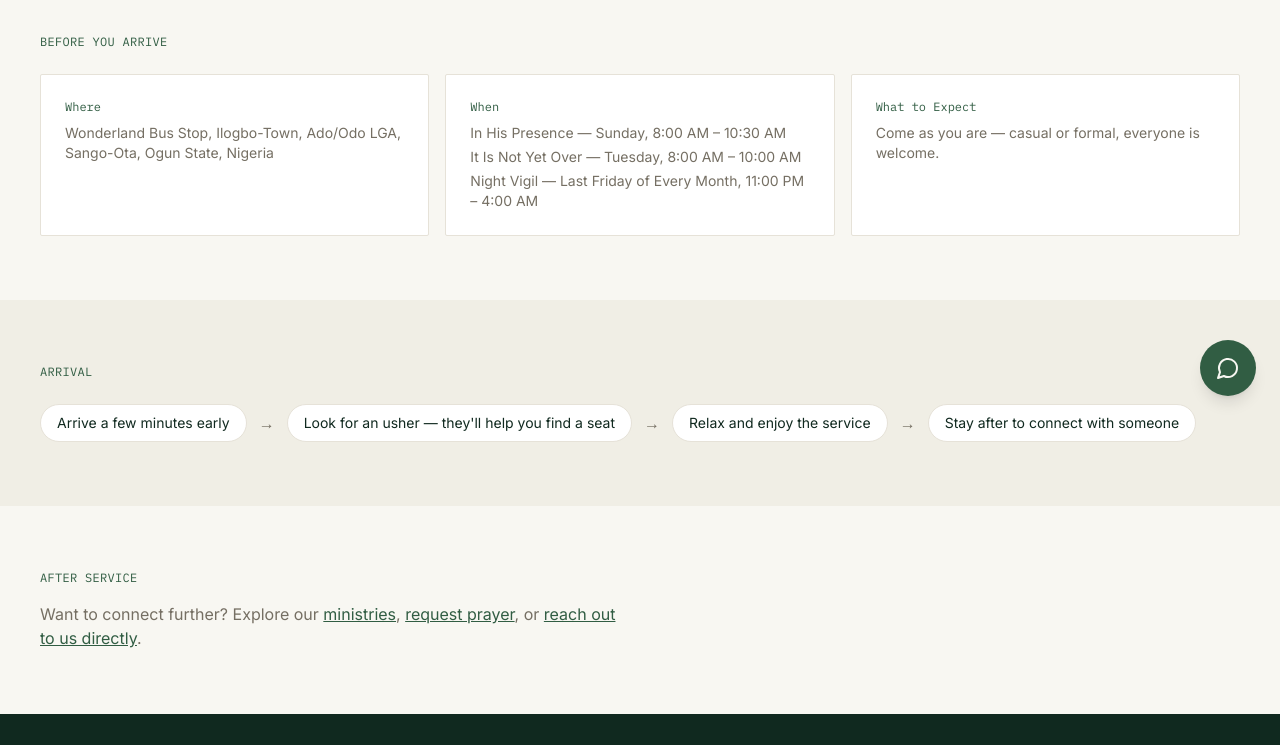
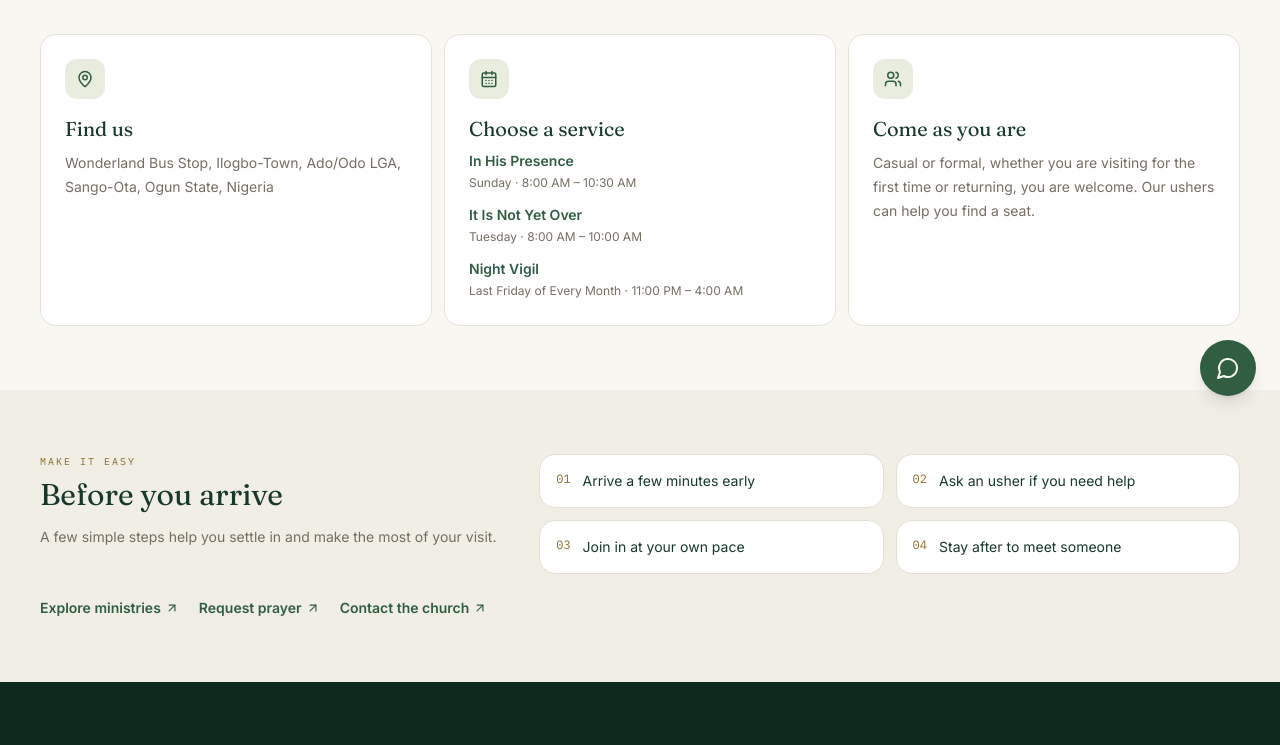
Before and after one commit to taiwoatlas/surefire-next, a Next.js app: page /plan-your-visit in a window 1280 px wide. Shown: the part 380-1125 px from the top of the page. Built offline with nearby package versions, Linux system fonts and the light colour scheme; no server answers.

Commit message:
Redesign About and Plan Your Visit pages for concise visitor journeys

```diff
--- a/app/plan-your-visit/page.tsx
+++ b/app/plan-your-visit/page.tsx
@@ -1,5 +1,6 @@
 import type { Metadata } from "next";
 import Link from "next/link";
+import { ArrowUpRight, CalendarDays, MapPin, MessageCircle, Users } from "lucide-react";
 import { PageHeader } from "@/components/layout/PageHeader";
 import { Section } from "@/components/layout/Section";
 import { church, services } from "@/data/church";
@@ -13,65 +14,48 @@ export const metadata: Metadata = {
 export default function PlanYourVisitPage() {
   return (
     <>
-      <PageHeader
-        eyebrow="First Time Here?"
-        title="Plan Your Visit"
-        lede="Here's everything you need to know before you arrive."
-        breadcrumbs={[{ label: "Home", href: "/" }, { label: "Plan Your Visit" }]}
-      />
+      <PageHeader eyebrow="Your first visit" title="You are welcome here." lede="Know where to go, when to arrive, and what to expect before you join us." breadcrumbs={[{ label: "Home", href: "/" }, { label: "Plan Your Visit" }]} />
 
       <Section tone="paper">
-        <p className="font-mono text-xs uppercase tracking-wide text-red">Before You Arrive</p>
-        <div className="mt-6 grid gap-4 md:grid-cols-3">
-          <div className="rounded-sm border border-line bg-charcoal p-6">
-            <p className="font-mono text-xs text-red">Where</p>
-            <p className="mt-2 text-sm text-gray">{church.address}</p>
-          </div>
-          <div className="rounded-sm border border-line bg-charcoal p-6">
-            <p className="font-mono text-xs text-red">When</p>
-            <div className="mt-2 flex flex-col gap-1">
-              {services.map((s) => (
-                <p key={s.key} className="text-sm text-gray">
-                  {s.name} — {s.day}, {s.time}
-                </p>
-              ))}
+        <div className="grid gap-3 md:grid-cols-3">
+          <article className="rounded-2xl border border-[#e6e2d8] bg-white p-5 sm:p-6">
+            <span className="grid size-10 place-items-center rounded-xl bg-[#e9eddf] text-[#315d43]"><MapPin size={18} aria-hidden="true" /></span>
+            <h2 className="mt-4 font-display text-xl text-[#18382b]">Find us</h2>
+            <p className="mt-2 text-sm leading-6 text-[#756f63]">{church.address}</p>
+          </article>
+          <article className="rounded-2xl border border-[#e6e2d8] bg-white p-5 sm:p-6">
+            <span className="grid size-10 place-items-center rounded-xl bg-[#e9eddf] text-[#315d43]"><CalendarDays size={18} aria-hidden="true" /></span>
+            <h2 className="mt-4 font-display text-xl text-[#18382b]">Choose a service</h2>
+            <div className="mt-2 flex flex-col gap-3">
+              {services.map((s) => <div key={s.key}><p className="text-sm font-semibold text-[#315d43]">{s.name}</p><p className="mt-0.5 text-xs leading-5 text-[#756f63]">{s.day} · {s.time}</p></div>)}
             </div>
-          </div>
-          <div className="rounded-sm border border-line bg-charcoal p-6">
-            <p className="font-mono text-xs text-red">What to Expect</p>
-            <p className="mt-2 text-sm text-gray">Come as you are — casual or formal, everyone is welcome.</p>
-          </div>
+          </article>
+          <article className="rounded-2xl border border-[#e6e2d8] bg-white p-5 sm:p-6">
+            <span className="grid size-10 place-items-center rounded-xl bg-[#e9eddf] text-[#315d43]"><Users size={18} aria-hidden="true" /></span>
+            <h2 className="mt-4 font-display text-xl text-[#18382b]">Come as you are</h2>
+            <p className="mt-2 text-sm leading-6 text-[#756f63]">Casual or formal, whether you are visiting for the first time or returning, you are welcome. Our ushers can help you find a seat.</p>
+          </article>
         </div>
       </Section>
 
       <Section tone="stone">
-        <p className="font-mono text-xs uppercase tracking-wide text-red">Arrival</p>
-        <div className="mt-6 flex flex-wrap gap-3">
-          {["Arrive a few minutes early", "Look for an usher — they'll help you find a seat", "Relax and enjoy the service", "Stay after to connect with someone"].map(
-            (step, i, arr) => (
-              <div key={step} className="flex items-center gap-3">
-                <span className="rounded-full border border-line bg-charcoal px-4 py-2 text-sm">{step}</span>
-                {i < arr.length - 1 && <span className="text-gray">→</span>}
-              </div>
-            ),
-          )}
+        <div className="grid gap-8 md:grid-cols-[.8fr_1.2fr] md:items-start">
+          <div><p className="font-mono text-[10px] uppercase tracking-[.2em] text-[#8b6b2c]">Make it easy</p><h2 className="mt-2 font-display text-3xl text-[#18382b]">Before you arrive</h2><p className="mt-3 text-sm leading-6 text-[#756f63]">A few simple steps help you settle in and make the most of your visit.</p></div>
+          <ol className="grid gap-3 sm:grid-cols-2">
+            {["Arrive a few minutes early", "Ask an usher if you need help", "Join in at your own pace", "Stay after to meet someone"].map((step, i) => <li key={step} className="flex gap-3 rounded-2xl border border-[#e2dfd5] bg-white p-4"><span className="font-mono text-xs text-[#8b6b2c]">0{i + 1}</span><span className="text-sm leading-5 text-[#18382b]">{step}</span></li>)}
+          </ol>
+        </div>
+        <div className="mt-6 flex flex-wrap gap-x-5 gap-y-3 text-sm">
+          <Link href="/ministries" className="inline-flex items-center gap-1 font-semibold text-[#315d43] hover:text-[#8b6b2c]">Explore ministries <ArrowUpRight size={14} aria-hidden="true" /></Link>
+          <Link href="/prayer-request" className="inline-flex items-center gap-1 font-semibold text-[#315d43] hover:text-[#8b6b2c]">Request prayer <ArrowUpRight size={14} aria-hidden="true" /></Link>
+          <Link href="/contact" className="inline-flex items-center gap-1 font-semibold text-[#315d43] hover:text-[#8b6b2c]">Contact the church <ArrowUpRight size={14} aria-hidden="true" /></Link>
         </div>
       </Section>
 
-      <Section tone="paper">
-        <p className="font-mono text-xs uppercase tracking-wide text-red">After Service</p>
-        <p className="mt-4 max-w-xl text-gray">
-          Want to connect further? Explore our <Link href="/ministries" className="text-red underline">ministries</Link>,{" "}
-          <Link href="/prayer-request" className="text-red underline">request prayer</Link>, or{" "}
-          <Link href="/contact" className="text-red underline">reach out to us directly</Link>.
-        </p>
-      </Section>
-
       <Section tone="ink">
-        <p className="font-mono text-xs uppercase tracking-wide text-gold">Let Us Know You&apos;re Coming</p>
-        <p className="mt-4 max-w-md text-gray-onInk">Optional — but it helps us welcome you properly.</p>
-        <div className="mt-8 max-w-lg">
-          <VisitorContactForm />
+        <div className="grid gap-8 md:grid-cols-[.8fr_1.2fr] md:items-start">
+          <div><p className="font-mono text-[10px] uppercase tracking-[.2em] text-[#e7cb87]">Let us know</p><h2 className="mt-2 font-display text-3xl text-white">We can help you feel at home.</h2><p className="mt-3 text-sm leading-6 text-white/65">Tell us when you plan to visit. This is optional, but it helps us welcome you.</p><a href={`https://wa.me/${church.whatsapp.church}?text=${encodeURIComponent("Hello, I am planning to visit The Surefire Christian Church of God.")}`} target="_blank" rel="noopener noreferrer" className="mt-5 inline-flex items-center gap-2 text-sm font-semibold text-[#e7cb87] hover:text-white"><MessageCircle size={16} aria-hidden="true" /> Message us on WhatsApp</a></div>
+          <div className="rounded-2xl border border-white/10 bg-white/[.04] p-4 sm:p-6"><VisitorContactForm /></div>
         </div>
       </Section>
     </>
```
